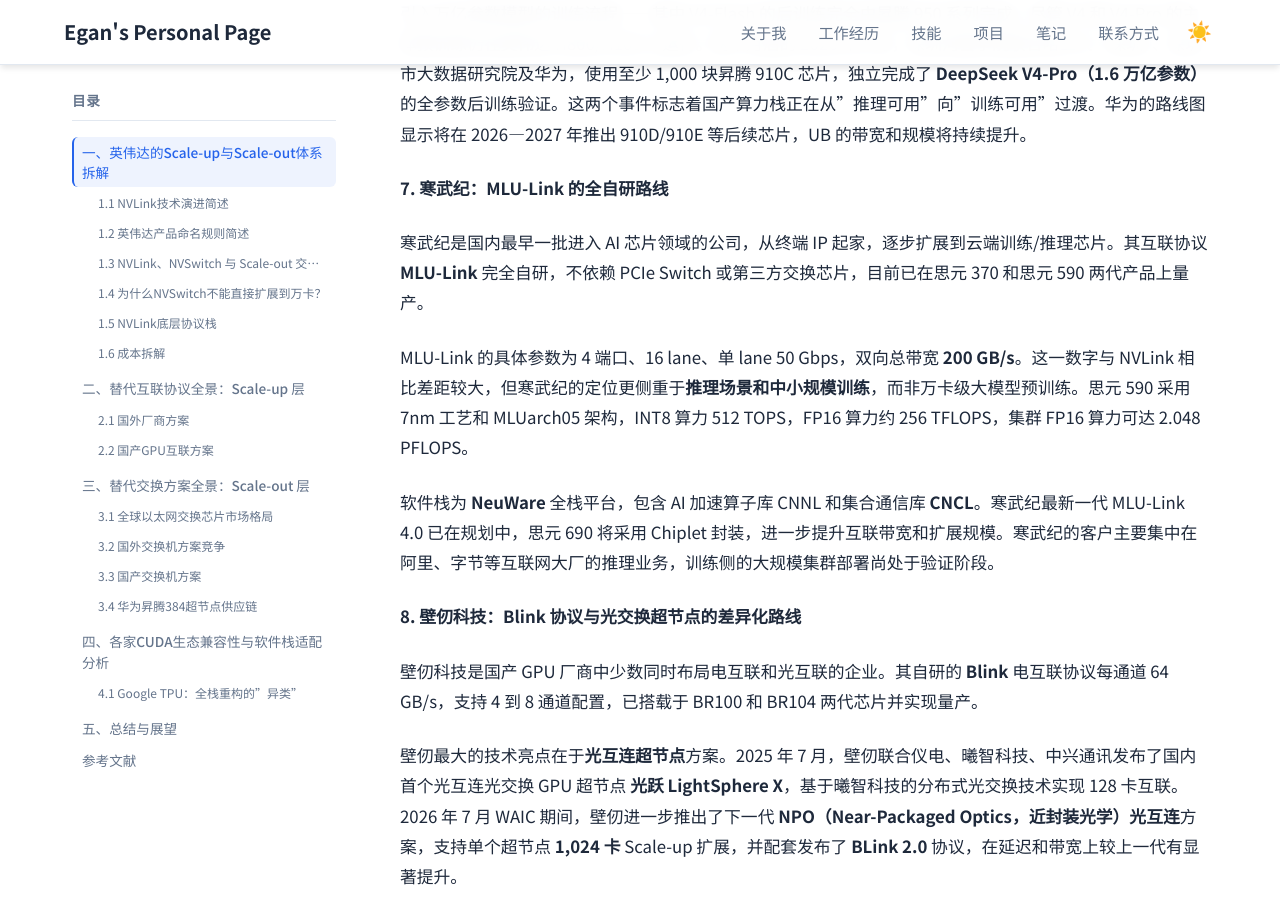
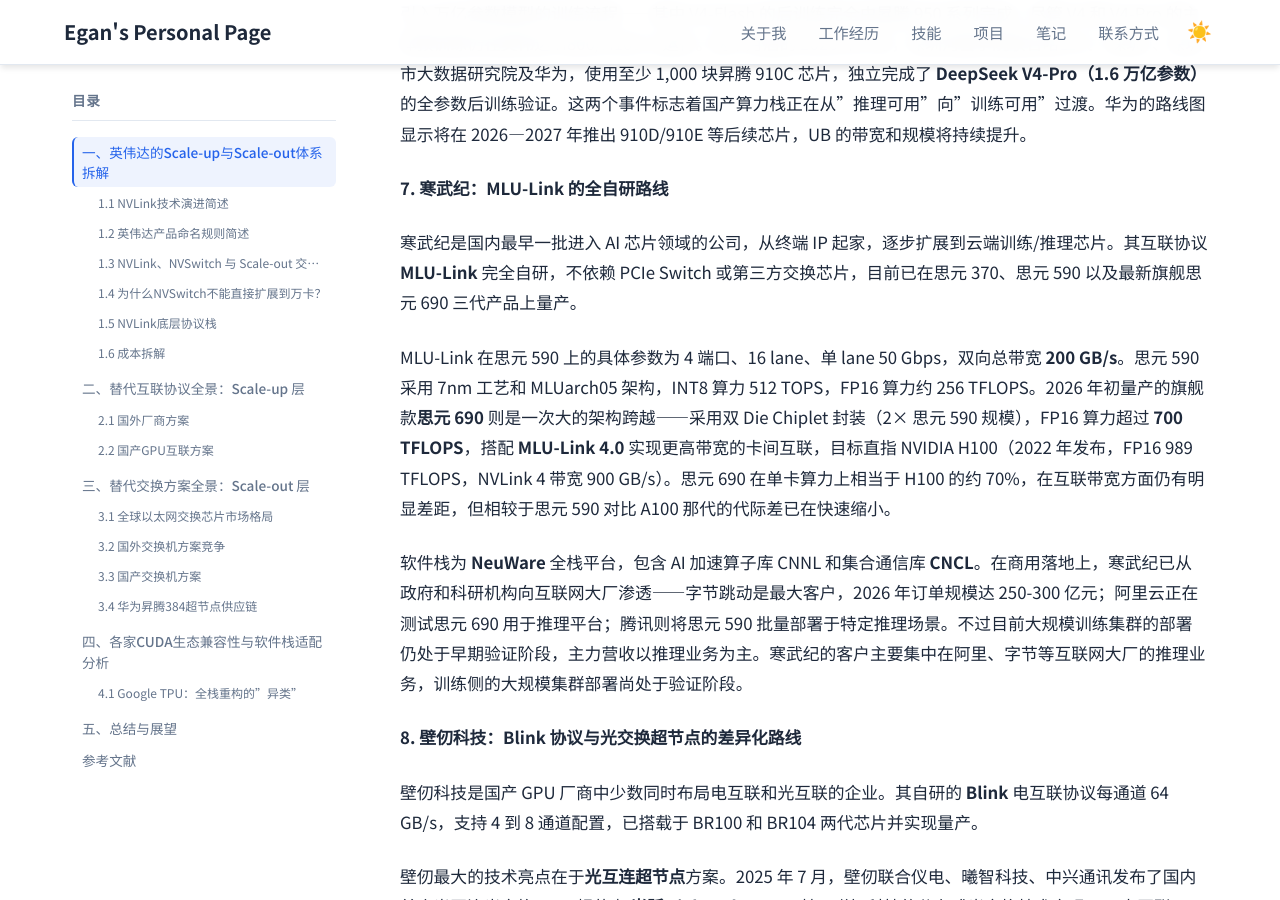
Before and after one commit to Lejun-Hu/Lejun-Hu.github.io, a Jekyll site: the page built from _notes/2026-7-12-GPU_Interconnect_Research.md, in a window 1280 px wide and 900 px high, scrolled down 13005 px. Built offline with Jekyll 4.4.1, drawn with Linux system fonts in a browser that asks for light colours.

Commit message:
refine: 寒武纪段新增思元690，更新客户部署情况

```diff
--- a/_notes/2026-7-12-GPU_Interconnect_Research.md
+++ b/_notes/2026-7-12-GPU_Interconnect_Research.md
@@ -230,11 +230,11 @@ Trainium3 将进一步升级为交换式拓扑结构（不再依赖纯 Ring）
 
 **7. 寒武纪：MLU-Link 的全自研路线**
 
-寒武纪是国内最早一批进入 AI 芯片领域的公司，从终端 IP 起家，逐步扩展到云端训练/推理芯片。其互联协议 **MLU-Link** 完全自研，不依赖 PCIe Switch 或第三方交换芯片，目前已在思元 370 和思元 590 两代产品上量产。
+寒武纪是国内最早一批进入 AI 芯片领域的公司，从终端 IP 起家，逐步扩展到云端训练/推理芯片。其互联协议 **MLU-Link** 完全自研，不依赖 PCIe Switch 或第三方交换芯片，目前已在思元 370、思元 590 以及最新旗舰思元 690 三代产品上量产。
 
-MLU-Link 的具体参数为 4 端口、16 lane、单 lane 50 Gbps，双向总带宽 **200 GB/s**。这一数字与 NVLink 相比差距较大，但寒武纪的定位更侧重于**推理场景和中小规模训练**，而非万卡级大模型预训练。思元 590 采用 7nm 工艺和 MLUarch05 架构，INT8 算力 512 TOPS，FP16 算力约 256 TFLOPS，集群 FP16 算力可达 2.048 PFLOPS。
+MLU-Link 在思元 590 上的具体参数为 4 端口、16 lane、单 lane 50 Gbps，双向总带宽 **200 GB/s**。思元 590 采用 7nm 工艺和 MLUarch05 架构，INT8 算力 512 TOPS，FP16 算力约 256 TFLOPS。2026 年初量产的旗舰款**思元 690** 则是一次大的架构跨越——采用双 Die Chiplet 封装（2× 思元 590 规模），FP16 算力超过 **700 TFLOPS**，搭配 **MLU-Link 4.0** 实现更高带宽的卡间互联，目标直指 NVIDIA H100（2022 年发布，FP16 989 TFLOPS，NVLink 4 带宽 900 GB/s）。思元 690 在单卡算力上相当于 H100 的约 70%，在互联带宽方面仍有明显差距，但相较于思元 590 对比 A100 那代的代际差已在快速缩小。
 
-软件栈为 **NeuWare** 全栈平台，包含 AI 加速算子库 CNNL 和集合通信库 **CNCL**。寒武纪最新一代 MLU-Link 4.0 已在规划中，思元 690 将采用 Chiplet 封装，进一步提升互联带宽和扩展规模。寒武纪的客户主要集中在阿里、字节等互联网大厂的推理业务，训练侧的大规模集群部署尚处于验证阶段。
+软件栈为 **NeuWare** 全栈平台，包含 AI 加速算子库 CNNL 和集合通信库 **CNCL**。在商用落地上，寒武纪已从政府和科研机构向互联网大厂渗透——字节跳动是最大客户，2026 年订单规模达 250-300 亿元；阿里云正在测试思元 690 用于推理平台；腾讯则将思元 590 批量部署于特定推理场景。不过目前大规模训练集群的部署仍处于早期验证阶段，主力营收以推理业务为主。寒武纪的客户主要集中在阿里、字节等互联网大厂的推理业务，训练侧的大规模集群部署尚处于验证阶段。
 
 **8. 壁仞科技：Blink 协议与光交换超节点的差异化路线**
 
```
